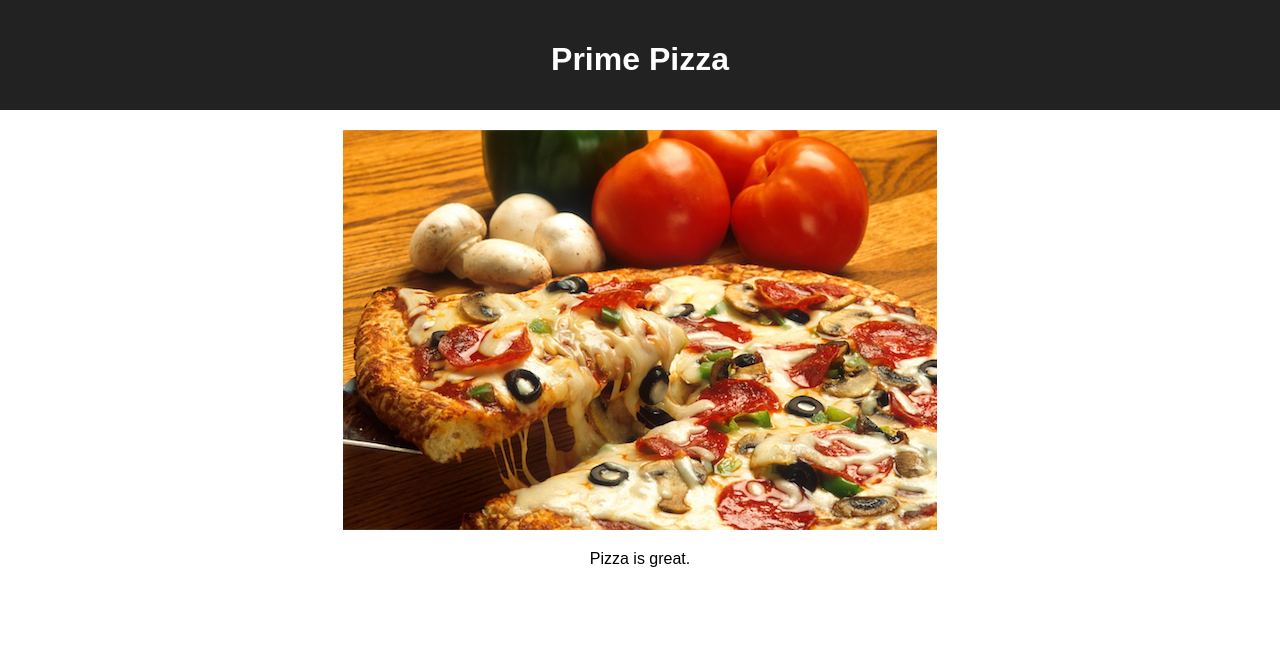
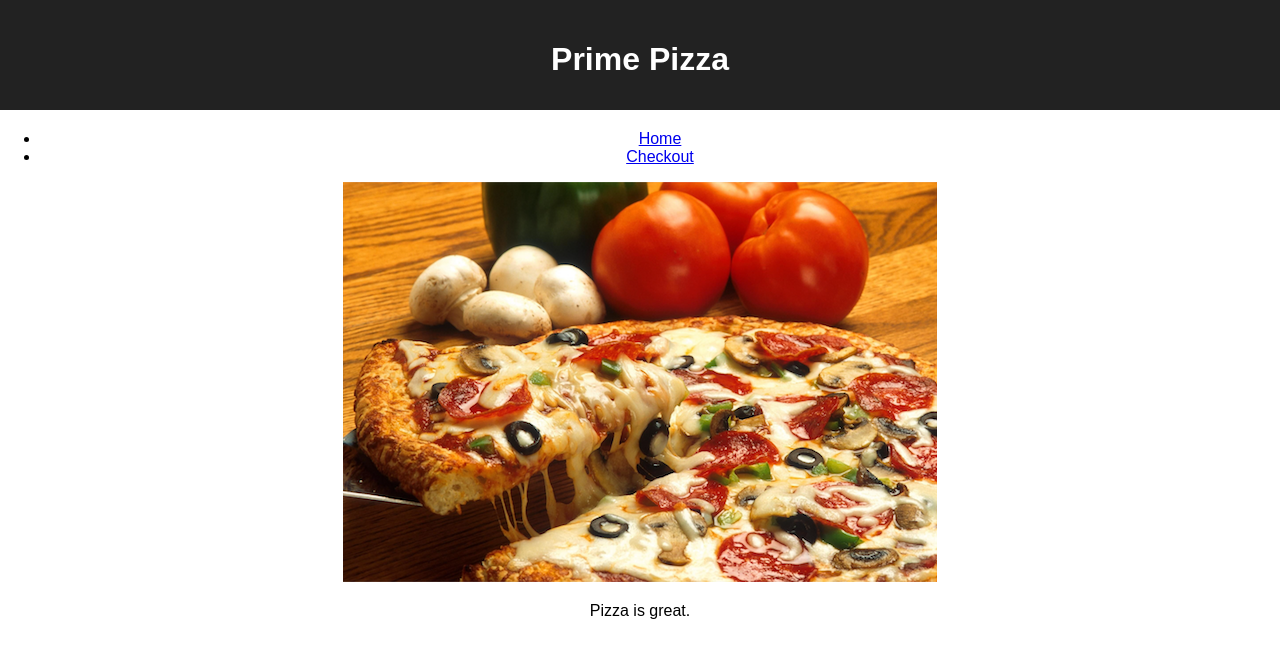
Before and after one commit to sjg3609/redux-pizza-parlor, a React (Create React App) app: page / in a window 1280 px wide. Shown: the top 658 px of the page. Built offline with nearby package versions, Linux system fonts and the light colour scheme.

Commit message:
Added Routes for navigation

```diff
--- a/src/components/App/App.jsx
+++ b/src/components/App/App.jsx
@@ -1,5 +1,6 @@
 import React from 'react';
 import axios from 'axios';
+import { HashRouter as Router, Route, Link } from 'react-router-dom';
 import './App.css';
 
 function App() {
@@ -9,7 +10,28 @@ function App() {
       <header className='App-header'>
         <h1 className='App-title'>Prime Pizza</h1>
       </header>
+      <Router>
+        <ul>
+          <li>
+            <Link to="/">Home</Link>
+          </li>
+          <li>
+            <Link to="/checkout">Checkout</Link>
+          </li>
+        </ul>
+        <Route exact path="/">
 
+        </Route>
+        <Route exact path="/customersInfo">
+
+        </Route>
+        <Route exact path="/checkout">
+
+        </Route>
+        <Route exact path="admin">
+
+        </Route>
+      </Router>
       <img src='images/pizza_photo.png' />
       <p>Pizza is great.</p>
 
```
Also changed, not shown: 1 other file (tests, documents, lock files or other folders).
